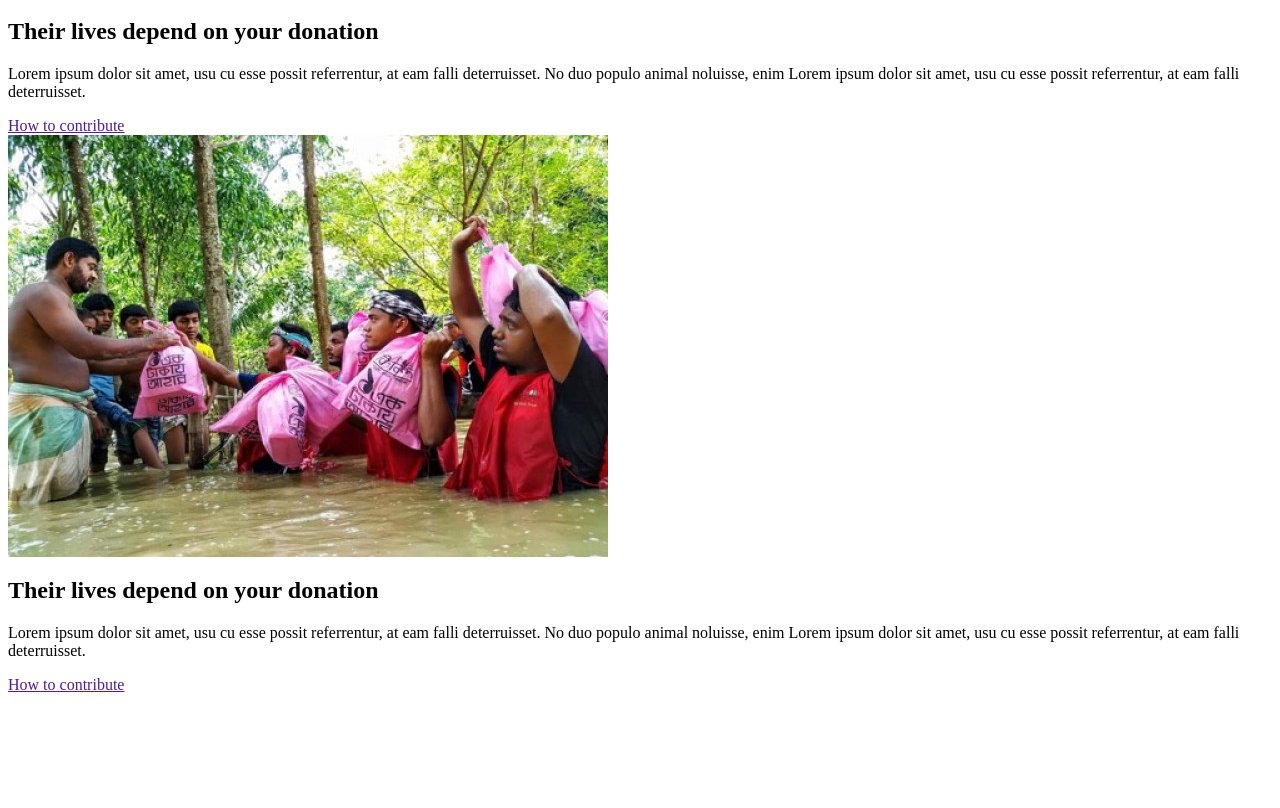
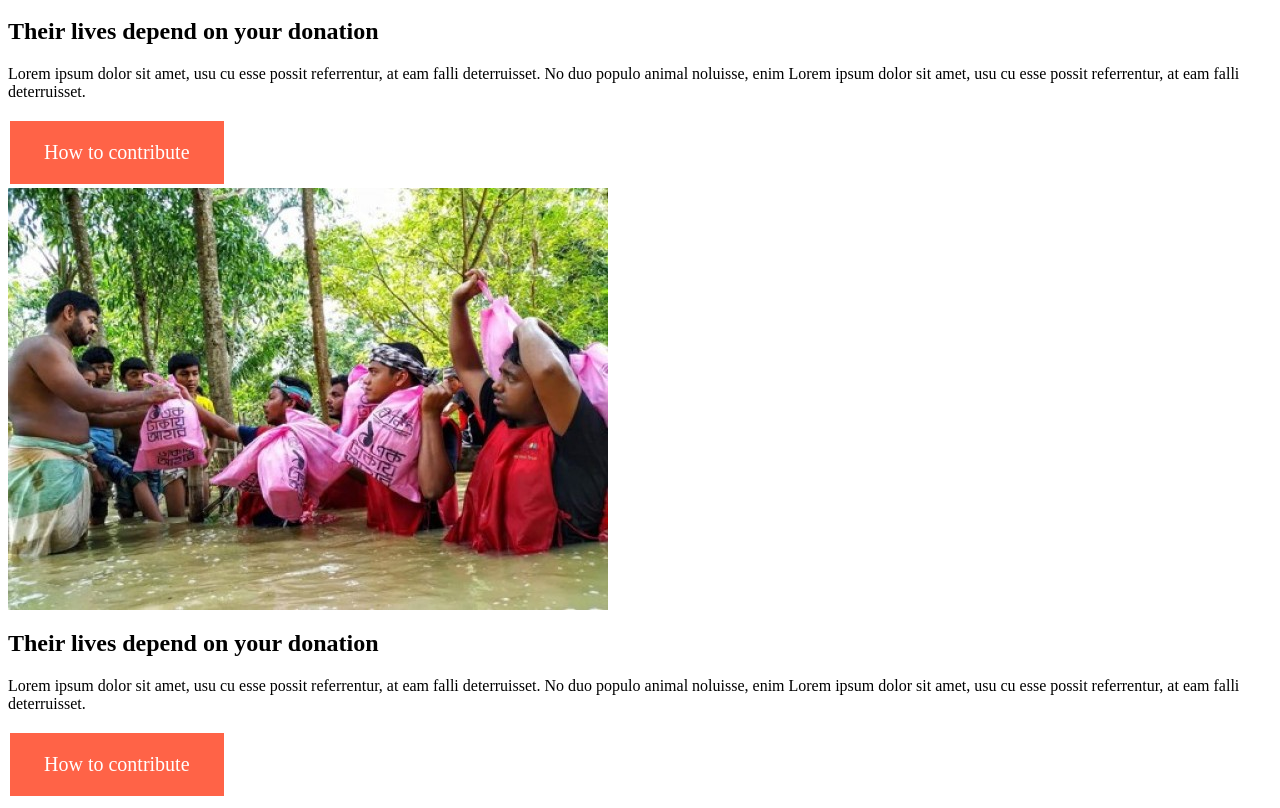
Before and after one commit to Siyamkhan95/donate-today, a plain HTML site: page index.html in a window 1280 px wide. Shown: the part 2264-3072 px from the top of the page. Before the commit the page ends 2966 px from the top, so only its background shows below. Drawn offline with Linux system fonts and the light colour scheme.

Commit message:
donate them

```diff
--- a/index.html
+++ b/index.html
@@ -90,7 +90,22 @@
                          animal noluisse, enim
                          Lorem ipsum dolor sit amet, usu cu esse possit
                          referrentur, at eam falli deterruisset.</p>
-                        <a class="link-button" target ="_blank"href="">How to contribute</a>
+                         <style>
+                            .button {
+                              background-color: tomato;
+                              border: none;
+                              color: white;
+                              padding: 20px 34px;
+                              text-align: center;
+                              text-decoration: none;
+                              display: inline-block;
+                              font-size: 20px;
+                              margin: 4px 2px;
+                              cursor: pointer;
+                            }
+                          </style>
+                        <div class="center">
+                            <a href="" class="button">How to contribute</a>
                    </div>
 
                </section>
@@ -106,7 +121,23 @@
                         animal noluisse, enim
                         Lorem ipsum dolor sit amet, usu cu esse possit
                         referrentur, at eam falli deterruisset.</p>
-                       <a class="link-button" target ="_blank"href="">How to contribute</a>
+                        <style>
+                            .button {
+                              background-color: tomato;
+                              border: none;
+                              color: white;
+                              padding: 20px 34px;
+                              text-align: center;
+                              text-decoration: none;
+                              display: inline-block;
+                              font-size: 20px;
+                              margin: 4px 2px;
+                              cursor: pointer;
+                            }
+                          </style>
+                        <div class="center">
+                            <a href="" class="button">How to contribute</a>
+                   </div>
                    </div>
                </section>
             </div>
```
